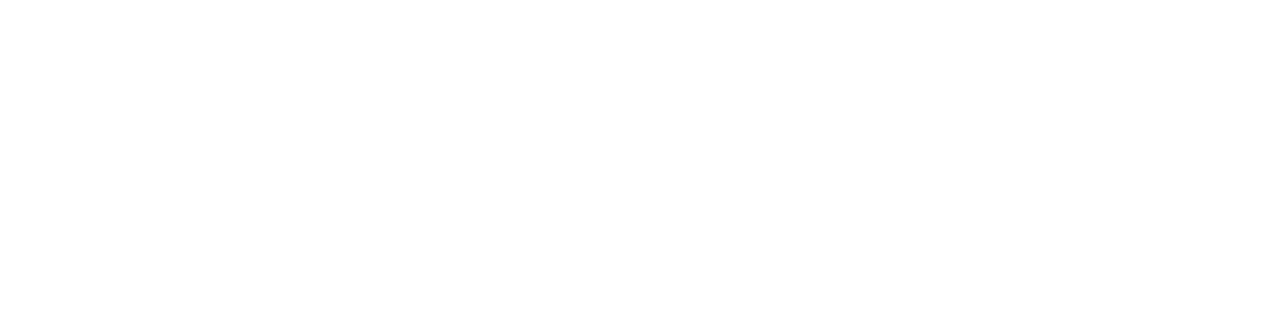
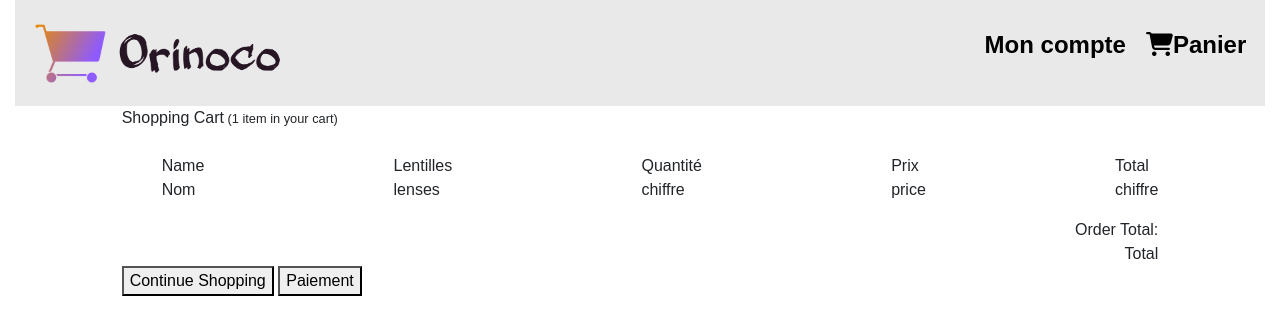
Before and after one commit to Chantalak/P5_01_lienGithub, a plain HTML site: page FRONTEND/View/panier.html in a window 1280 px wide. Drawn offline with nearby package versions, Linux system fonts and the light colour scheme; no server answers; a web font is replaced by a local one.

Commit message:
add html page panier

```diff
--- /dev/null
+++ b/FRONTEND/Js/panier.js
@@ -0,0 +1,5 @@
+//résumé des produits dans la panier
+
+//prix total
+
+//formulaire
--- a/FRONTEND/View/panier.html
+++ b/FRONTEND/View/panier.html
@@ -1,12 +1,90 @@
 <!DOCTYPE html>
 <html lang="fr">
     <head>
-        <meta charset="utf-8">
-        <title></title>
+         <meta charset="utf-8">
+        <meta http-equiv="X-UA-Compatible" content="IE=edge,chrome=1">
+        <meta name="viewport" content="width=device-width, initial-scale=1.0">
+
+        <link rel="preconnect" href="https://fonts.gstatic.com">
+        <link href="https://fonts.googleapis.com/css2?family=News+Cycle:wght@400;700&display=swap" rel="stylesheet">
+
+        <script src="https://kit.fontawesome.com/fa75e0dafd.js" crossorigin="anonymous"></script>
+
+        <link rel="stylesheet" href="https://stackpath.bootstrapcdn.com/bootstrap/4.3.1/css/bootstrap.min.css" integrity="sha384-ggOyR0iXCbMQv3Xipma34MD+dH/1fQ784/j6cY/iJTQUOhcWr7x9JvoRxT2MZw1T" crossorigin="anonymous">
+
+        <link rel="stylesheet" href="/FRONTEND/Css/style.css" />
+        <title>Appareil Photo Vintage Orinoco - Accueil</title>
     </head>
 
     <body>
+         <div id="bloc_page" class="container-fluid">
+            <header class="header">
+                <a href="#">
+                    <img class="logo" src="/BACKEND/images/logo.png" alt="logo Orinoco"/>
+                </a>
+                <nav class="nav">
+                    <ul class="menu">
+                        <li class="liste"><a href="#"> Mon compte</a></li>
+                        <li class="liste"><a href="/FRONTEND/View/panier.html"><i class="fas fa-shopping-cart"></i>Panier</a></li>
+                    </ul>
+                </nav>
+            </header>
 
+            <div class="cart_section">
+                <div class="row">
+                    <div class="col-lg-10 offset-lg-1">
+                        <div class="cart_container">
+                            <div class="cart_title">Shopping Cart<small> (1 item in your cart) </small></div>
+                            <div class="cart_items">
+                                <ul class="cart_list">
+                                    <li class="cart_item clearfix">
+                                        <div class="cart_item_image"><img src="" alt=""></div>
+                                        <div class="cart_item_info d-flex flex-md-row flex-column justify-content-between">
+                                            <div class="cart_item_name cart_info_col">
+                                                <div class="cart_item_title">Name</div>
+                                                <div class="name">Nom</div>
+                                            </div>
+                                            <div class="cart_item_color cart_info_col">
+                                                <div class="cart_item_title">Lentilles</div>
+                                                <div class="lense">lenses</div>
+                                            </div>
+                                            <div class="cart_item_quantity cart_info_col">
+                                                <div class="cart_item_title">Quantité</div>
+                                                <div class="quantity">chiffre</div>
+                                            </div>
+                                            <div class="cart_item_price cart_info_col">
+                                                <div class="cart_item_title">Prix</div>
+                                                <div class="price">price</div>
+                                            </div>
+                                            <div class="cart_item_total cart_info_col">
+                                                <div class="cart_item_title">Total</div>
+                                                <div class="total">chiffre</div>
+                                            </div>
+                                        </div>
+                                    </li>
+                                </ul>
+                            </div>
+
+                            <div class="order_total">
+                                <div class="order_total_content text-md-right">
+                                    <div class="order_total_title">Order Total:</div>
+                                    <div class="order_total_amount">Total</div>
+                                </div>
+                            </div>
+
+                            <div class="cart_buttons">
+                                <button type="button" class="button cart_button_clear"><a href="../View/index.html">Continue Shopping</a></button>
+                                <button type="button" class="button cart_button_checkout"><a href="../View/confirmation.html">Paiement</a></button>
+                            </div>
+                        </div>
+                    </div>
+                </div>
+            </div>
+
+        </div>
+
+        <!--script-->
+        <script type="text/javascript" src="/FRONTEND/Js/index.js"></script>
     </body>
 
 </html>
```
